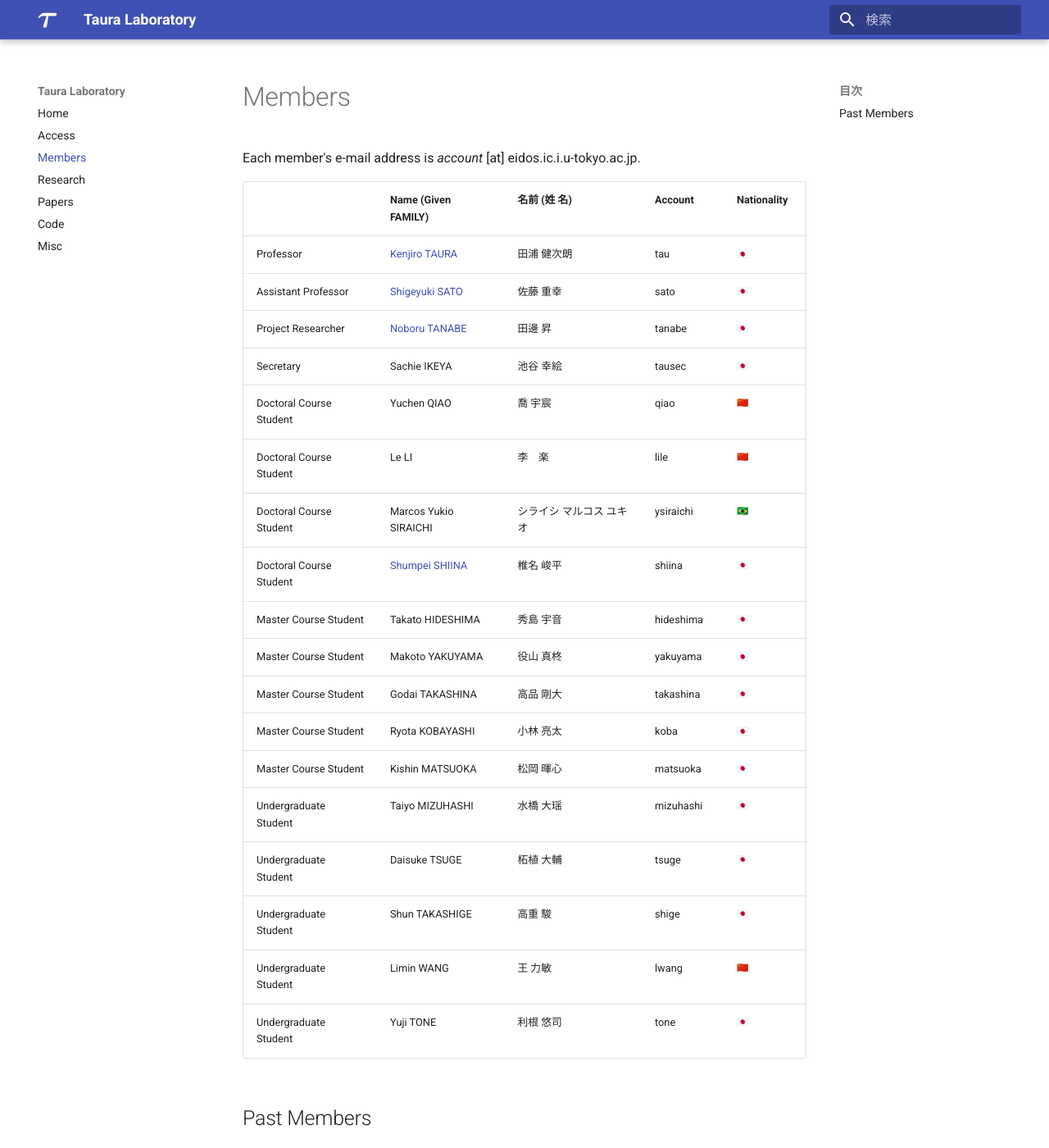
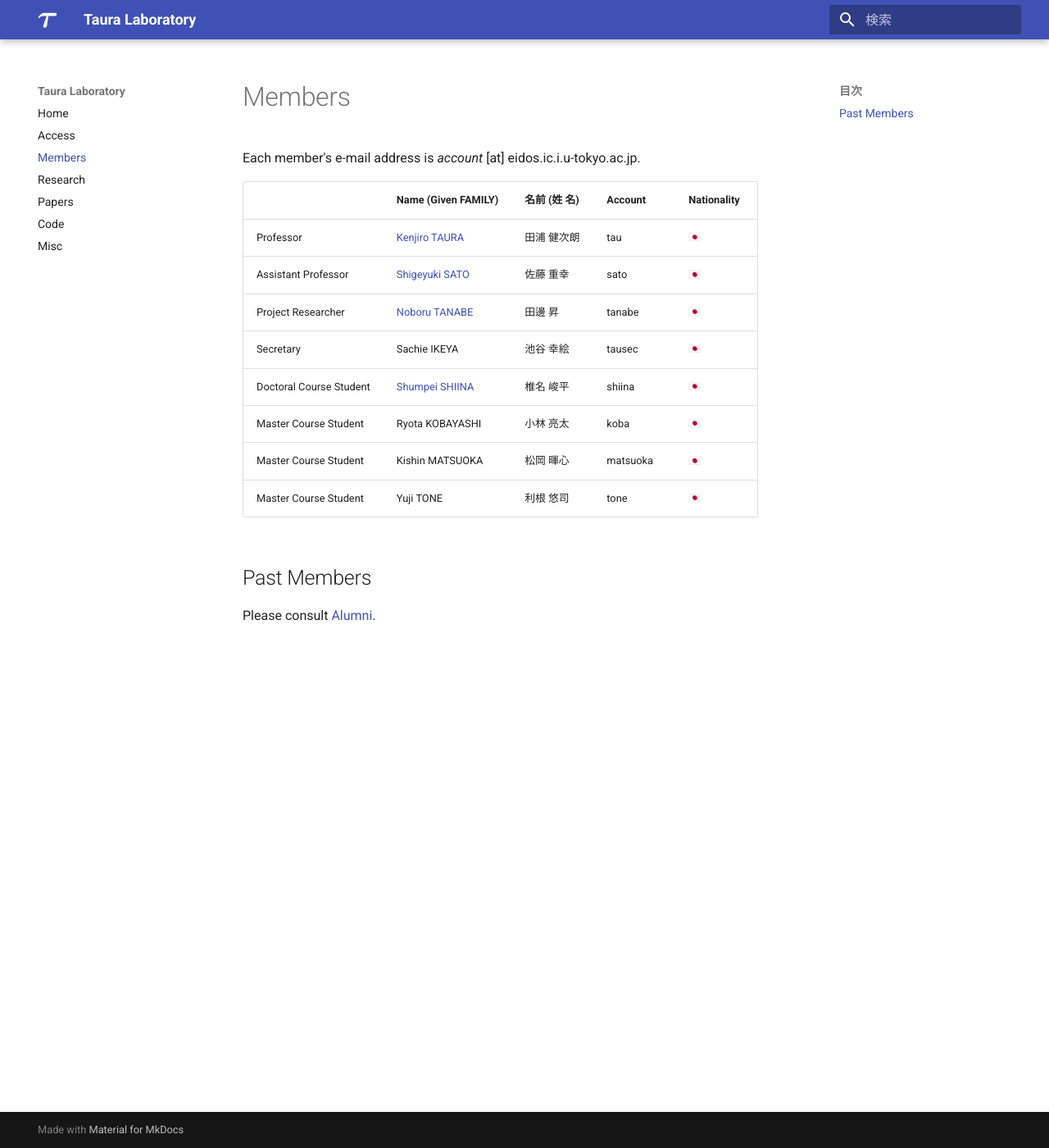
Before and after one commit to Yukayo/taura-lab, an MkDocs documentation site: the page built from docs/members.md, in a window 1280 px wide and 1400 px high. Shown: the whole window at 82% size. Built offline with MkDocs 1.6.1 and Material for MkDocs 9.7.7, drawn with Linux system fonts in a browser that asks for light colours; emoji names are drawn with the system emoji font.

Commit message:
Update members.md

```diff
--- a/docs/members.md
+++ b/docs/members.md
@@ -8,20 +8,10 @@ Each member's e-mail address is _account_ [at] eidos.ic.i.u-tokyo.ac.jp.
 |Assistant Professor|[Shigeyuki SATO](https://www.eidos.ic.i.u-tokyo.ac.jp/~sato/) |佐藤 重幸|sato|:jp:|
 |Project Researcher|[Noboru TANABE](https://www.linkedin.com/in/noboru-tanabe-8014846a/)|田邊 昇|tanabe|:jp:|
 |Secretary|Sachie IKEYA|池谷 幸絵|tausec|:jp:|
-|Doctoral Course Student|Yuchen QIAO|喬 宇宸 |qiao|:cn:|
-|Doctoral Course Student|Le LI |李　楽 |lile|:cn:|
-|Doctoral Course Student|Marcos Yukio SIRAICHI|シライシ マルコス ユキオ|ysiraichi|:br:|
 |Doctoral Course Student|[Shumpei SHIINA](https://sshiina.gitlab.io)|椎名 峻平 |shiina|:jp:|
-|Master Course Student|Takato HIDESHIMA|秀島 宇音 |hideshima |:jp:|
-|Master Course Student|Makoto YAKUYAMA|役山 真柊|yakuyama|:jp:|
-|Master Course Student|Godai TAKASHINA|高品 剛大|takashina|:jp:|
 |Master Course Student|Ryota KOBAYASHI|小林 亮太|koba|:jp:|
 |Master Course Student|Kishin MATSUOKA|松岡 暉心|matsuoka|:jp:|
-|Undergraduate Student|Taiyo MIZUHASHI|水橋 大瑶|mizuhashi|:jp:|
-|Undergraduate Student|Daisuke TSUGE|柘植 大輔|tsuge|:jp:|
-|Undergraduate Student|Shun TAKASHIGE|高重 駿|shige|:jp:|
-|Undergraduate Student|Limin WANG|王 力敏|lwang|:cn:|
-|Undergraduate Student|Yuji TONE|利根 悠司|tone|:jp:|
+|Master Course Student|Yuji TONE|利根 悠司|tone|:jp:|
 
 ## Past Members
 
```
